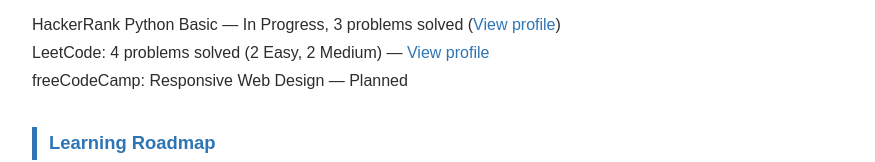
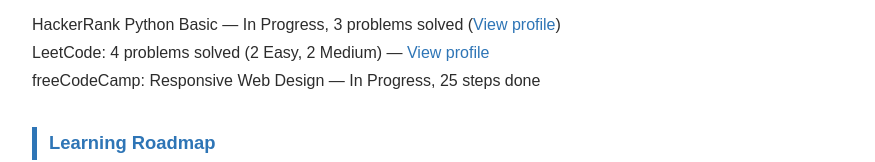
Before and after one commit to aarzoooshm-bit/developer-portfolio, a plain HTML site: page index.html in a window 1280 px wide. Shown: the part 1278-1440 px from the top of the page, without its empty margins (202-1077 px from the left). Drawn offline with Linux system fonts and the light colour scheme.

Commit message:
docs: update freeCodeCamp status

```diff
--- a/index.html
+++ b/index.html
@@ -117,7 +117,7 @@ footer {
 <h2>Certifications &amp; Progress</h2>
 <p>HackerRank Python Basic — In Progress, 3 problems solved (<a href="https://www.hackerrank.com/profile/aarzoooshm">View profile</a>)</p>
 <p>LeetCode: 4 problems solved (2 Easy, 2 Medium) — <a href="https://leetcode.com/u/Aarzooshm_/">View profile</a></p>
-<p>freeCodeCamp: Responsive Web Design — Planned</p>
+<p>freeCodeCamp: Responsive Web Design — In Progress, 25 steps done</p>
 
 <h2>Learning Roadmap</h2>
 <p>
```
